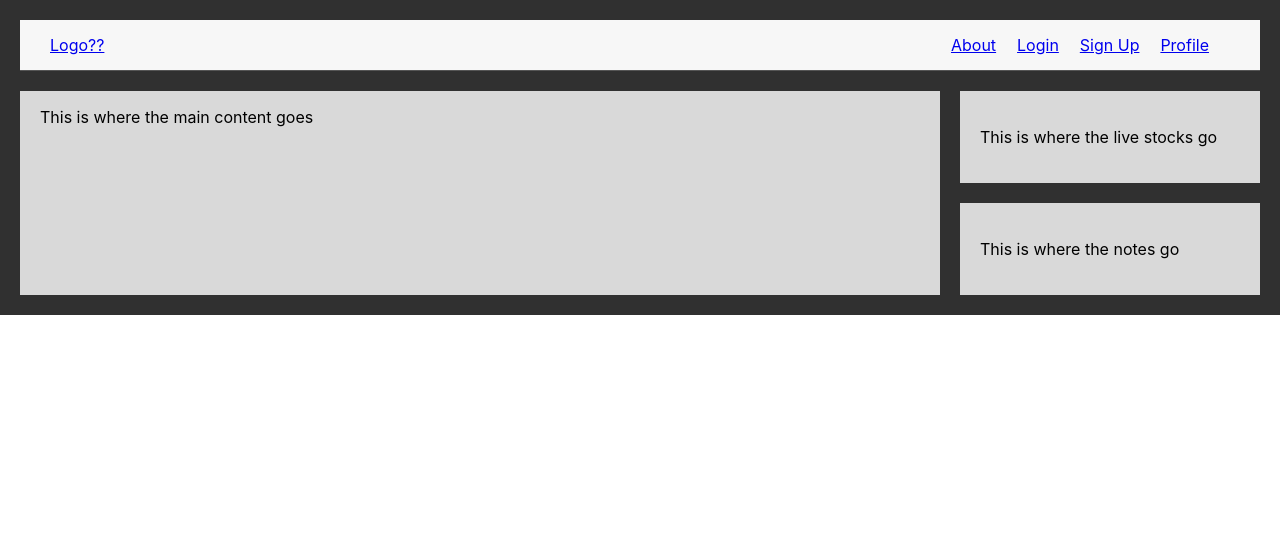
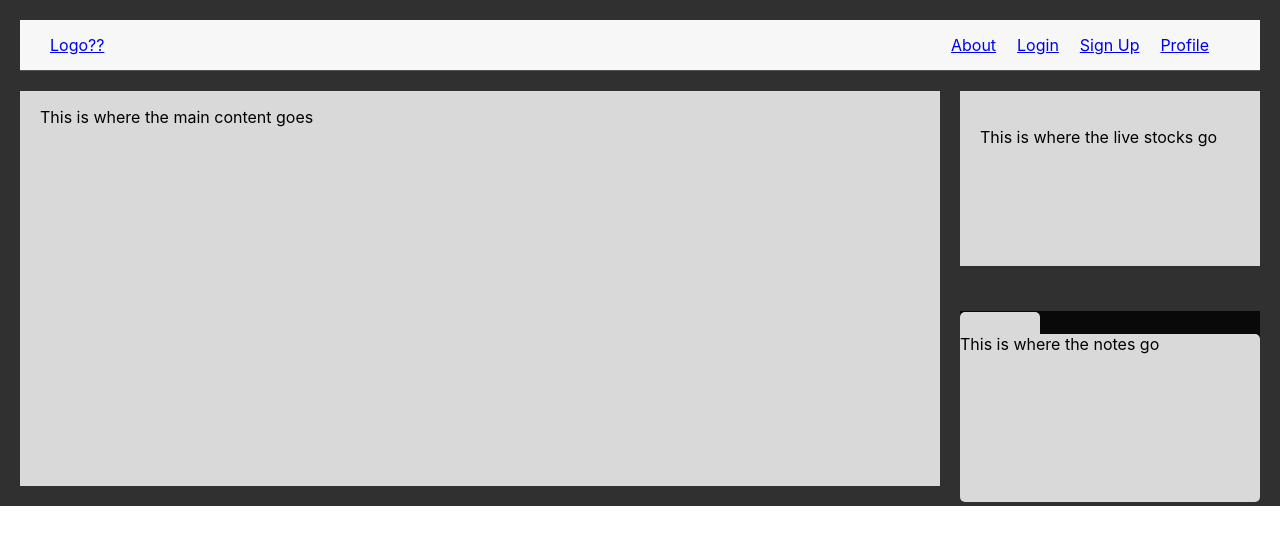
Before and after one commit to rileycleavenger/StockBuddy, a React (Create React App) app in the folder my-ai-stock-buddy/: page / in a window 1280 px wide. Shown: the top 544 px of the page. Built offline with nearby package versions, Linux system fonts and the light colour scheme.

Commit message:
Added folder design to the notes section of the home page

```diff
--- a/my-ai-stock-buddy/src/pages/StockBuddyHomePage.module.css
+++ b/my-ai-stock-buddy/src/pages/StockBuddyHomePage.module.css
@@ -26,12 +26,39 @@
 .stocks{
     background-color: #d9d9d9;
     padding: 20px;
+    height: 175px;
+    box-sizing: border-box;
+}
+
+.spacer{
+    height: 25px;
 }
 
 .notes{
-    background-color: #d9d9d9;
-    padding: 20px;
+    background-color: #090909;
+    padding-top: 7px;
     margin-top: 20px;
+    height: 175px;
+    box-sizing: border-box;
+}
+
+.folder{
+    position: relative;
+    width: 100%;
+    height: 100%;
+    background: #d9d9d9;
+    border-radius: 0 5px 5px 5px;
+}
+
+.folder::after{
+    content: "";
+    position: absolute;
+    bottom: 98%;
+    left: 0;
+    width: 80px;
+    height: 25px;
+    background: #d9d9d9;
+    border-radius: 5px 5px 0 0;
 }
 
 @media screen and (max-width: 800px) {
--- a/my-ai-stock-buddy/src/pages/StockBuddyHomePage.tsx
+++ b/my-ai-stock-buddy/src/pages/StockBuddyHomePage.tsx
@@ -21,8 +21,12 @@ const StockBuddyHomePage: React.FC = () => {
               <p>This is where the live stocks go</p>
             </div>
 
+            <div className={styles.spacer}></div>
+
             <div className={styles.notes}>
-              <p>This is where the notes go</p>
+              <div className={styles.folder}>
+                <p>This is where the notes go</p>
+              </div>
             </div>
 
           </div>
```
